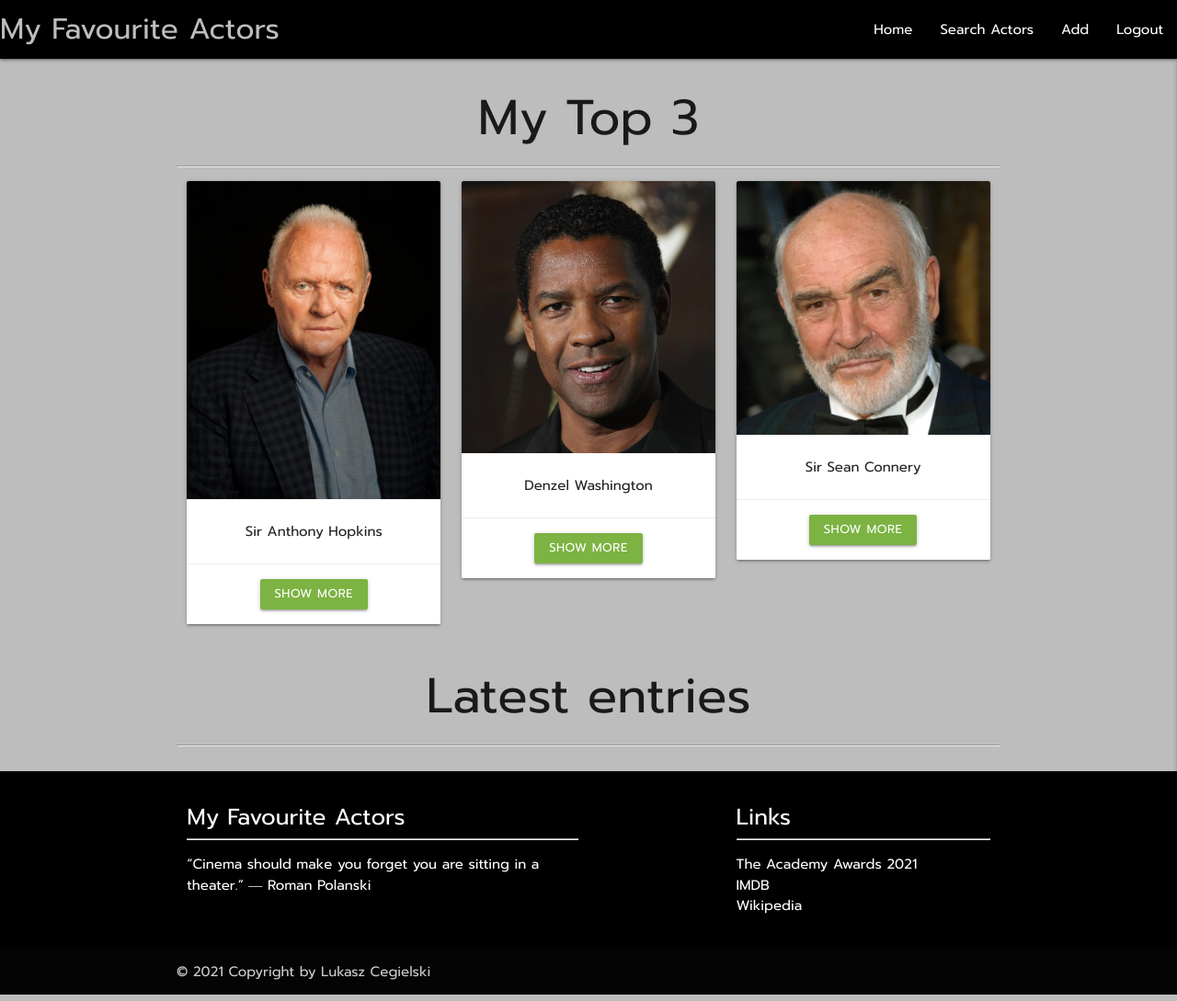
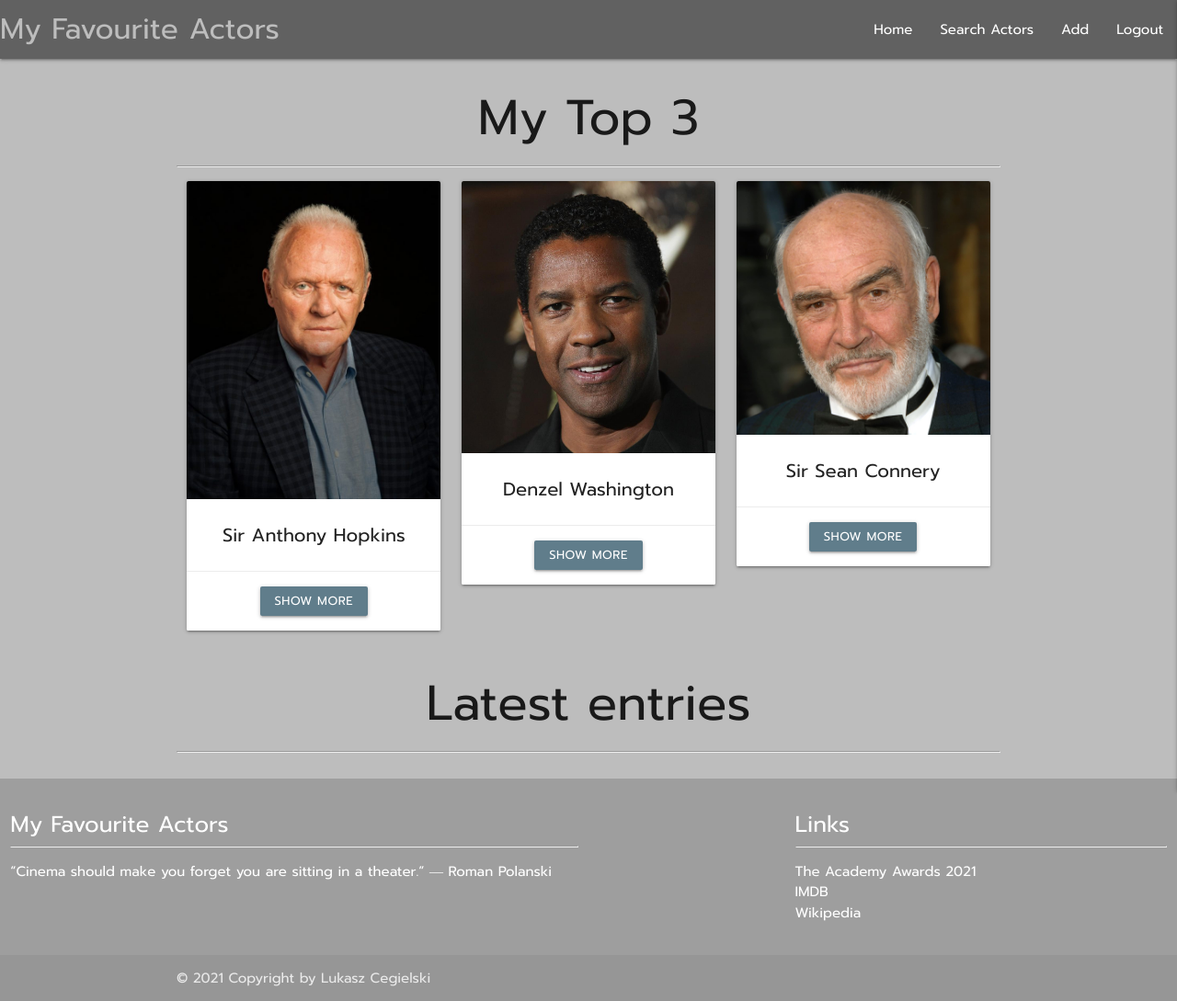
Before and after one commit to Code-Institute-Submissions/LucasCegielski-MS3-Favourite-Actors_OctResub, a Flask app: page / in a window 1280 px wide. Shown: the whole page at 92% size. Run offline with Flask 2, Linux system fonts and the light colour scheme; the visitor is signed in with stand-in values (Sample User, id 1); data that the repository does not hold is empty; some libraries are stand-ins or nearby versions.

Commit message:
add style to all templates

```diff
--- a/static/css/style.css
+++ b/static/css/style.css
@@ -5,6 +5,10 @@
     font-family: Prompt;
     font-weight: 400;
 }
+
+.min-height {
+    min-height: calc(100vh - 300px);
+  }
 
 /*--- Navbar ---*/
 
@@ -16,16 +20,27 @@
     color: #bdbdbd;
 }
 
-}
+
 .flashes h4 {
     line-height: 2;
 }
 
+/*--- Home Page ---*/
+
+.featured-names {
+    font-size: 20px;
+}
+
 /*--- Footer ---*/
+
+footer .page-footer {
+    background-color: #616161;
+}
 
 footer ul a {
     color: #fff
 }
+
 footer ul a:hover {
     color: #bdbdbd;
 }
--- a/templates/actors.html
+++ b/templates/actors.html
@@ -7,7 +7,7 @@
 <div class="row">
     <div class="col s12 m8 offset-m2">
 
-        <div class="card blue-grey darken-1">
+        <div class="card grey darken-2">
 
             <div class="card-content white-text">
                 <span class="card-title center-align"><b>{{ actor.full_name }}</b></span>
@@ -20,9 +20,9 @@
             </div>
             <div class="card-action">
                 <a href="{{ url_for('edit_actor', actor_id=actor._id) }}"
-                    class="waves-effect btn-small black">Edit</a>
+                    class="waves-effect btn-small blue-grey">Edit</a>
                 <a href="{{ url_for('delete_actor', actor_id=actor._id) }}"
                     class="waves-effect btn-small red right">Delete</a>
-                <a href="{{ actor.filmography }}" class="waves-effect btn-small black" target=”_blank”>Filmography</a>
+                <a href="{{ actor.filmography }}" class="waves-effect btn-small blue-grey" target=”_blank”>Filmography</a>
             </div>
             {% endblock %}
--- a/templates/base.html
+++ b/templates/base.html
@@ -17,7 +17,7 @@
     <header>
         <!-- top navbar -->
         <nav>
-            <div class="nav-wrapper black">
+            <div class="nav-wrapper grey darken-2">
               <a href="{{ url_for('home') }}" class="brand-logo">My Favourite Actors</a>
               <a href="#" data-target="mobile-demo" class="sidenav-trigger right"><i class="material-icons">menu</i></a>
               <ul class="right hide-on-med-and-down">
@@ -69,7 +69,7 @@
     </main>
 
     <!-- Footer imported from Materialize and customized for this project -->
-    <footer class="page-footer black">
+    <footer class="page-footer grey darken-2>
         <div class="container">
             <div class="row">
                 <div class="col l6 s12">
--- a/templates/home.html
+++ b/templates/home.html
@@ -17,7 +17,7 @@
           <!---- If session user cookie is set it shows the option "Show More" --->
           {% if session.user %}
           <div class="card-action center-align">
-            <a href="actors/60debdf8cafc341e32cb7554" class="waves-effect btn-small light-green darken-1">Show More</a>
+            <a href="actors/60debdf8cafc341e32cb7554" class="waves-effect btn-small blue-grey">Show More</a>
           </div>
           {% endif %}
         </div>
@@ -33,7 +33,7 @@
           <!---- If session user cookie is set it displays the option "Show More" --->
           {% if session.user %}
           <div class="card-action center-align">
-            <a href="actors/60debe58cafc341e32cb7555" class="waves-effect btn-small light-green darken-1">Show More</a>
+            <a href="actors/60debe58cafc341e32cb7555" class="waves-effect btn-small blue-grey">Show More</a>
           </div>
           {% endif %}
         </div>
@@ -49,7 +49,7 @@
           <!---- If session user cookie is set it displays the option "Show More" --->
           {% if session.user %}
           <div class="card-action center-align">
-            <a href="actors/60deb7f3cafc341e32cb7553" class="waves-effect btn-small light-green darken-1">Show More</a>
+            <a href="actors/60deb7f3cafc341e32cb7553" class="waves-effect btn-small blue-grey">Show More</a>
           </div>
           {% endif %}
         </div>
@@ -64,19 +64,19 @@
       {% for actor in recent %}
       {% if loop.index < 7 %}
       <div class="col s12 m4">
-        <div class="card blue-grey darken-1">
+        <div class="card grey darken-2">
           <div class="card-content white-text">
             <span class="card-title center-align"><b>{{ actor.full_name }}</b></span>
             <hr>
             <p><b class="tags">Nationality:</b> {{ actor.nationality }}</p>
             <p><b class="tags">Date of Birth:</b> {{ actor.dob }}</p>
-            <p><b class="tags">My Favourite Movie:</b> {{ actor.favourite_film }}</p>
+            <p><b class="tags">My Favourite Movie:</b> {{ actor.favourite_movie }}</p>
             <p><b class="tags">Is Academy Award Winner:</b> {{ actor.oscars }}</p><br>
           </div>
           {% if session.user %}
           <div class="card-action center-align">
             <a href="{{ url_for('actor', actor_id=actor._id) }}"
-              class="waves-effect btn-small light-green darken-1">Show More</a>
+              class="waves-effect btn-small blue-grey">Show More</a>
           </div>
           {% endif %}
         </div>
--- a/templates/login.html
+++ b/templates/login.html
@@ -28,7 +28,7 @@
         </div>
         <!-- login button -->
         <div class="row">
-            <button type="submit" class="col s12 btn-large black">Log In</button>
+            <button type="submit" class="col s12 btn-large blue-grey">Log In</button>
         </div>
       </div>
     </form>
--- a/templates/search.html
+++ b/templates/search.html
@@ -42,7 +42,7 @@
                 {% if session.user %}
                 <div class="card-action center-align">
                     <a href="{{ url_for('actor', actor_id=actor._id) }}"
-                        class="waves-effect btn-small light-green darken-1">Show More</a>
+                        class="waves-effect btn-small blue-grey">Show More</a>
                 </div>
                 {% endif %}
 
--- a/templates/signup.html
+++ b/templates/signup.html
@@ -28,7 +28,7 @@
         </div>
         <!-- submit button -->
         <div class="row">
-            <button type="submit" class="col s12 btn-large black">Register</button>
+            <button type="submit" class="col s12 btn-large blue-grey">Register</button>
         </div>
       </div>
     </form>
```
Also changed, not shown: templates/add_actor.html (+2 -13 lines).
